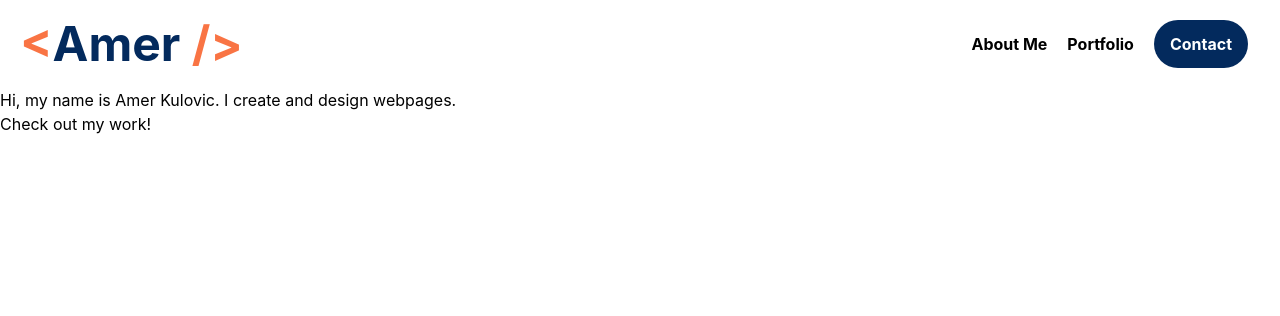
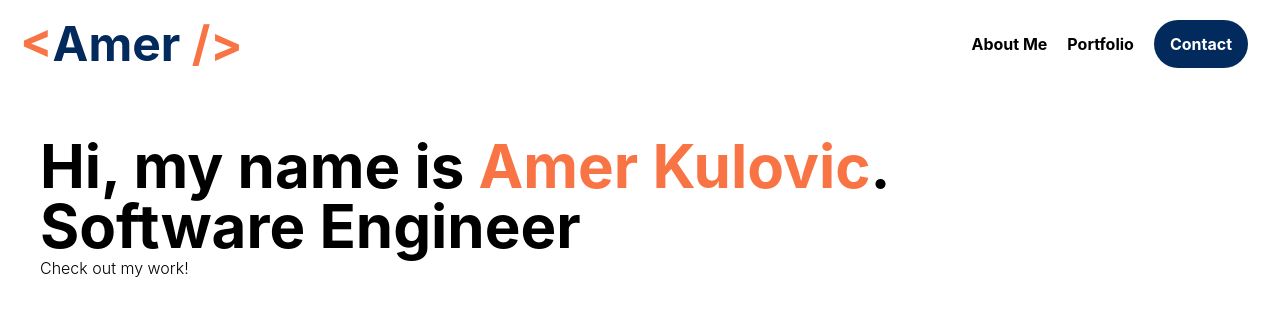
Before and after one commit to amerkulovic/React-Portfolio, a React (Create React App) app: page / in a window 1280 px wide. Shown: the top 316 px of the page. Built offline with nearby package versions, Linux system fonts and the light colour scheme.

Commit message:
added styling and text to the Body

```diff
--- a/src/Body.js
+++ b/src/Body.js
@@ -2,9 +2,9 @@ import React from "react";
 
 const Body = () => {
   return (
-    <div>
-      <p>Hi, my name is Amer Kulovic. I create and design webpages.</p>
-      <p>Check out my work!</p>
+    <div className="px-10 py-12 h-screen">
+      <p className="font-bold text-6xl">Hi, my name is <span className="text-[#F97444]">Amer Kulovic</span>.<br></br>Software Engineer</p>
+      <p className="font-light">Check out my work!</p>
     </div>
   );
 };
```
